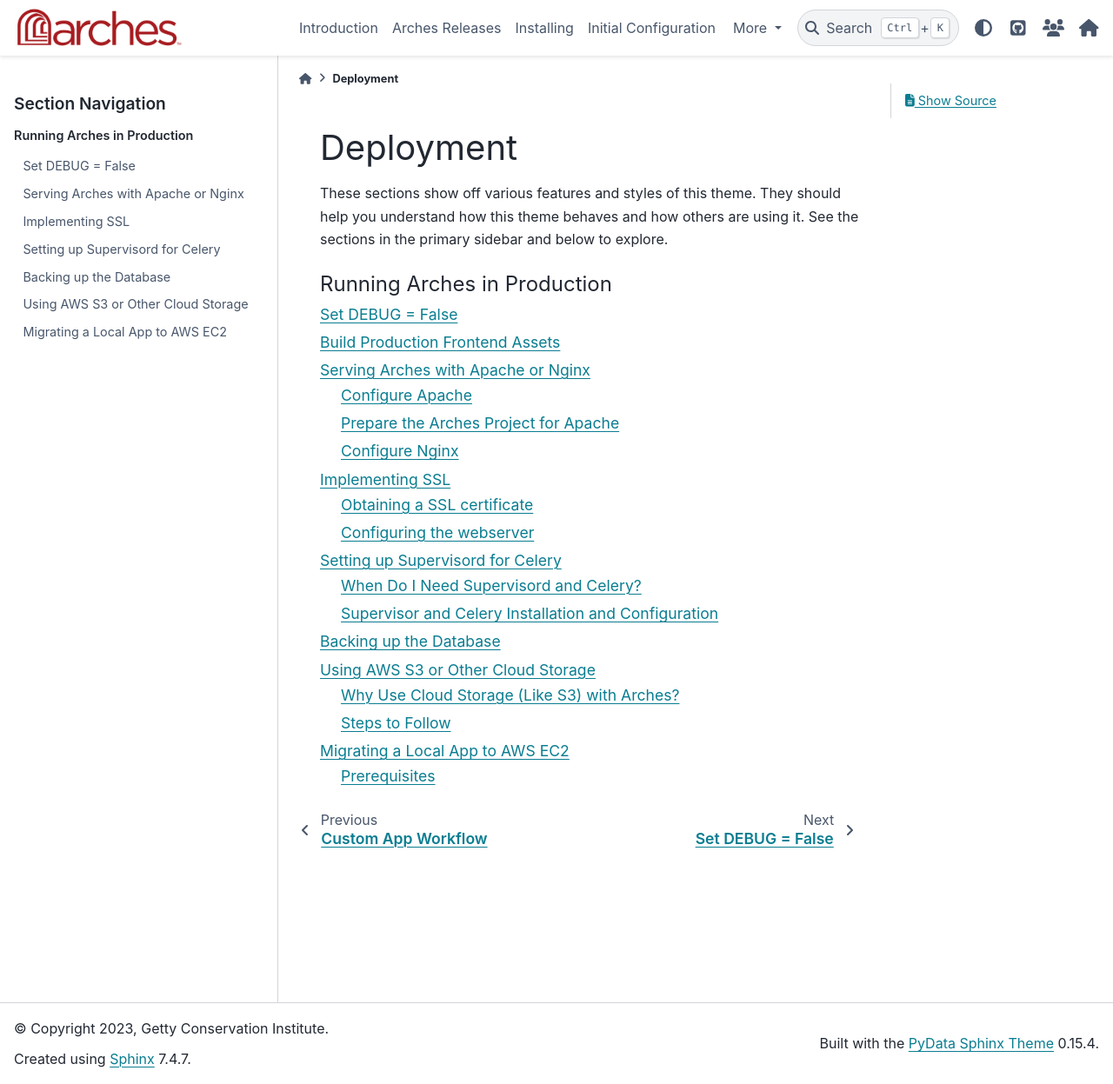
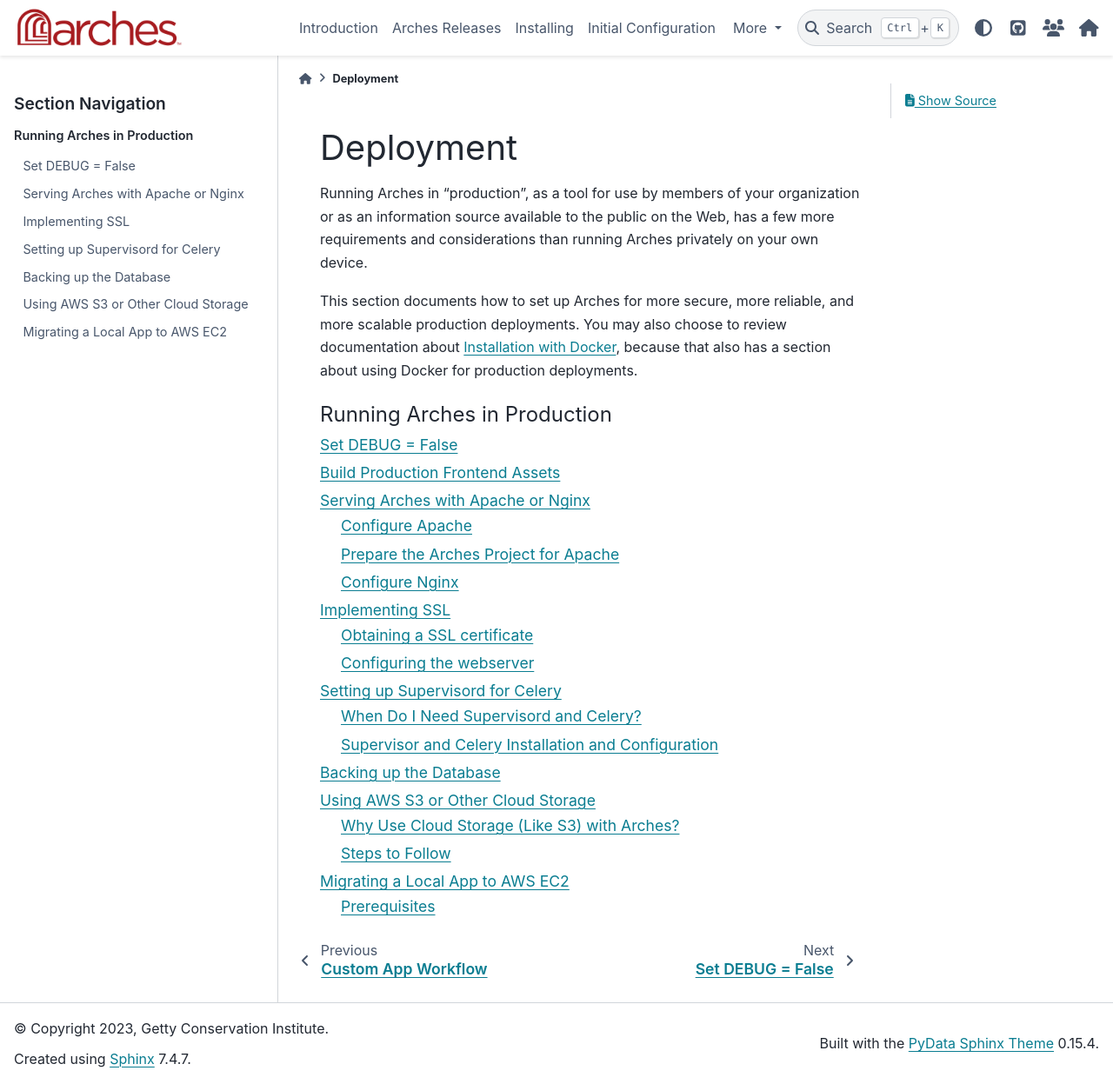
Before and after one commit to archesproject/arches-docs, a Sphinx documentation site: the page built from docs/deployment/index.rst, in a window 1280 px wide and 1247 px high. Shown: the whole window at 87% size. Built offline with Sphinx 7.4.7 and the PyData theme 0.15.4, drawn with Linux system fonts in a browser that asks for light colours.

Commit message:
Added cross references to Docker section

```diff
--- a/docs/deployment/index.rst
+++ b/docs/deployment/index.rst
@@ -1,10 +1,10 @@
-============
+==========
 Deployment
-============
+==========
 
-These sections show off various features and styles of this theme.
-They should help you understand how this theme behaves and how others are using it.
-See the sections in the primary sidebar and below to explore.
+Running Arches in "production", as a tool for use by members of your organization or as an information source available to the public on the Web, has a few more requirements and considerations than running Arches privately on your own device.
+
+This section documents how to set up Arches for more secure, more reliable, and more scalable production deployments. You may also choose to review documentation about :ref:`Installation with Docker`, because that also has a section about using Docker for production deployments.
 
 .. toctree::
     :caption: Running Arches in Production
--- a/docs/installing/installation.txt
+++ b/docs/installing/installation.txt
@@ -8,7 +8,7 @@
 
 .. seealso::
 
-    We have an in-progress `Docker install <https://github.com/archesproject/arches/tree/master/docker>`_, and would love help improving it.
+    We have an in-progress `Docker install <https://github.com/archesproject/arches/tree/master/docker>`_, and would love help improving it. You can also review some works-in-progress and community-created approaches to using Docker :ref:`Installation with Docker`
 
 Create a Virtual Environment
 ----------------------------
```
